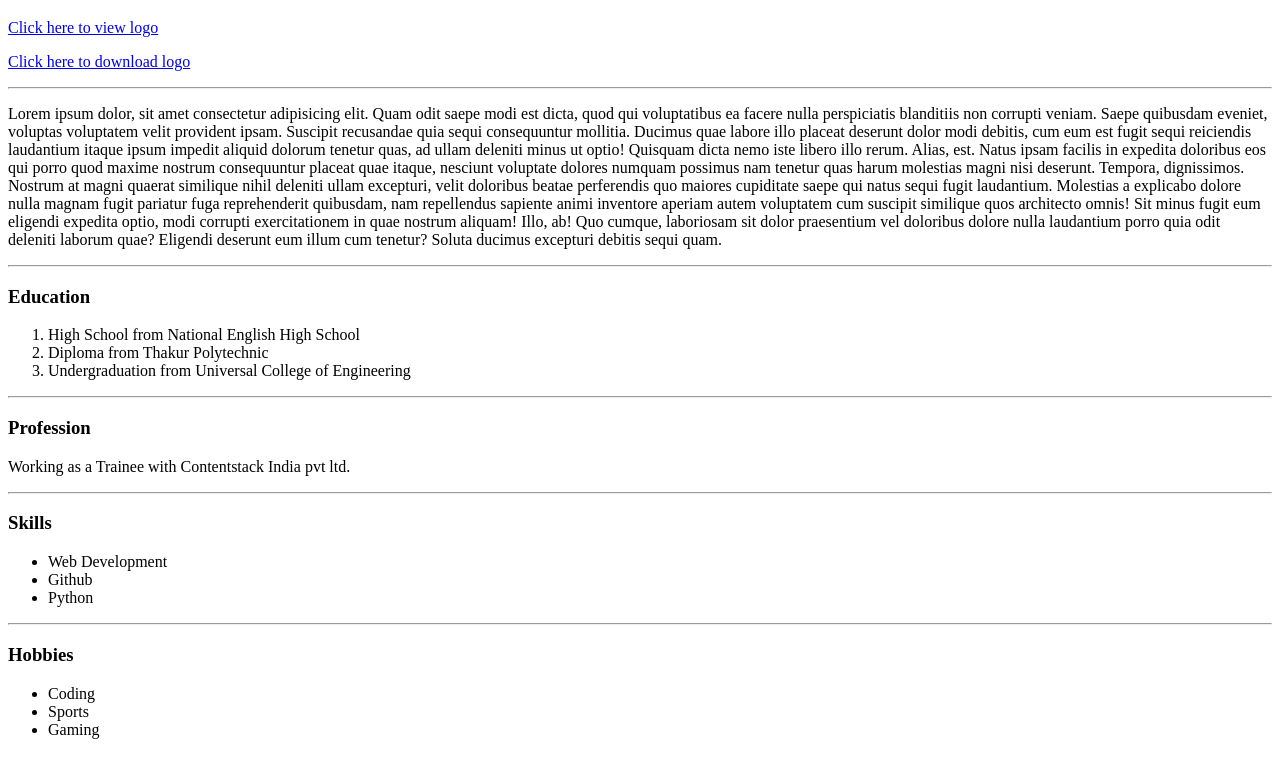
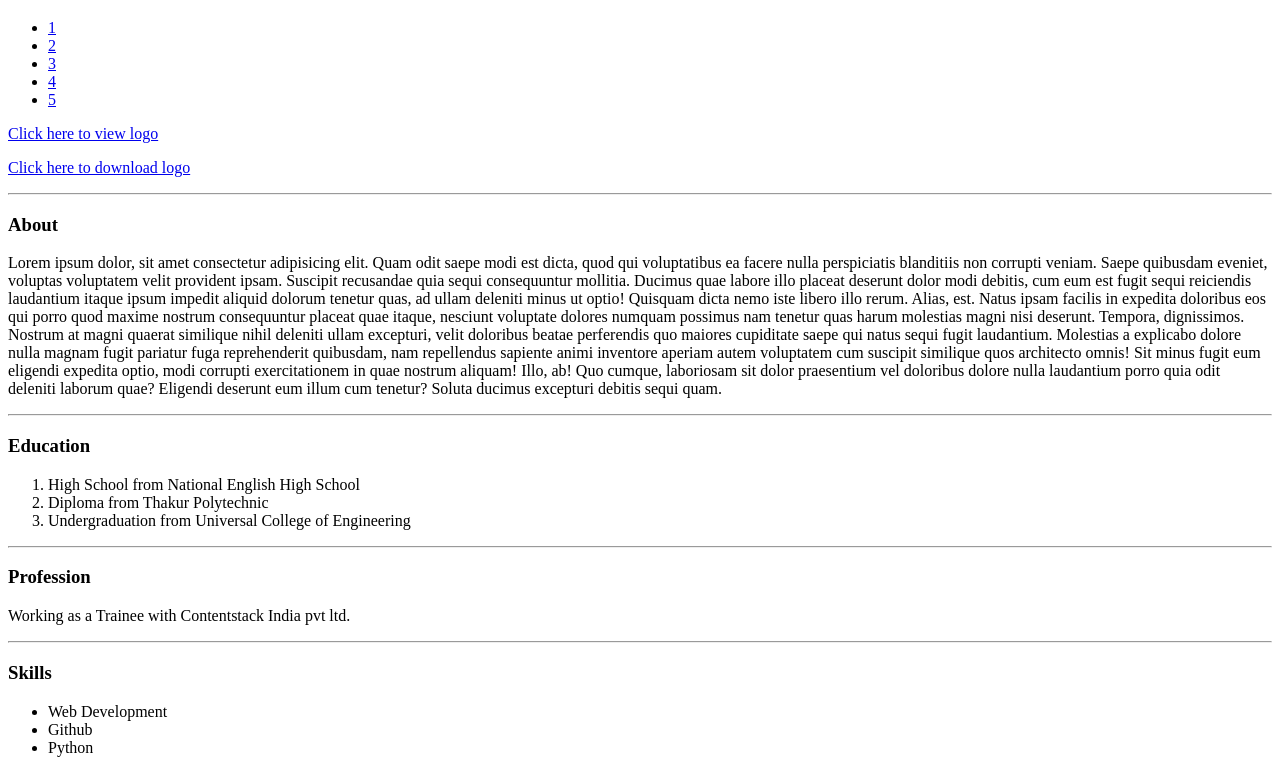
Before and after one commit to KHardik1698/Resume, a plain HTML site: page index.html in a window 1280 px wide. Shown: the part 61-820 px from the top of the page. Drawn offline with Linux system fonts and the light colour scheme.

Commit message:
Added Navigation functionality

```diff
--- a/index.html
+++ b/index.html
@@ -7,6 +7,13 @@
   </head>
   <body>
     <h1>Hardik Kundalia</h1>
+    <ul>
+      <li><a href="#1">1</a></li>
+      <li><a href="#2">2</a></li>
+      <li><a href="#3">3</a></li>
+      <li><a href="#4">4</a></li>
+      <li><a href="#5">5</a></li>
+    </ul>
     <p>
       <a href="./images/hjk.jpg" target="_blank">Click here to view logo</a>
     </p>
@@ -14,6 +21,7 @@
       <a href="./images/hjk.jpg" download="">Click here to download logo</a>
     </p>
     <hr />
+    <h3 id="1">About</h3>
     <p>
       Lorem ipsum dolor, sit amet consectetur adipisicing elit. Quam odit saepe
       modi est dicta, quod qui voluptatibus ea facere nulla perspiciatis
@@ -38,24 +46,24 @@
       tenetur? Soluta ducimus excepturi debitis sequi quam.
     </p>
     <hr />
-    <h3>Education</h3>
+    <h3 id="2">Education</h3>
     <ol>
       <li>High School from National English High School</li>
       <li>Diploma from Thakur Polytechnic</li>
       <li>Undergraduation from Universal College of Engineering</li>
     </ol>
     <hr />
-    <h3>Profession</h3>
+    <h3 id="3">Profession</h3>
     <p>Working as a Trainee with Contentstack India pvt ltd.</p>
     <hr />
-    <h3>Skills</h3>
+    <h3 id="4">Skills</h3>
     <ul>
       <li>Web Development</li>
       <li>Github</li>
       <li>Python</li>
     </ul>
     <hr />
-    <h3>Hobbies</h3>
+    <h3 id="5">Hobbies</h3>
     <ul>
       <li>Coding</li>
       <li>Sports</li>
```
